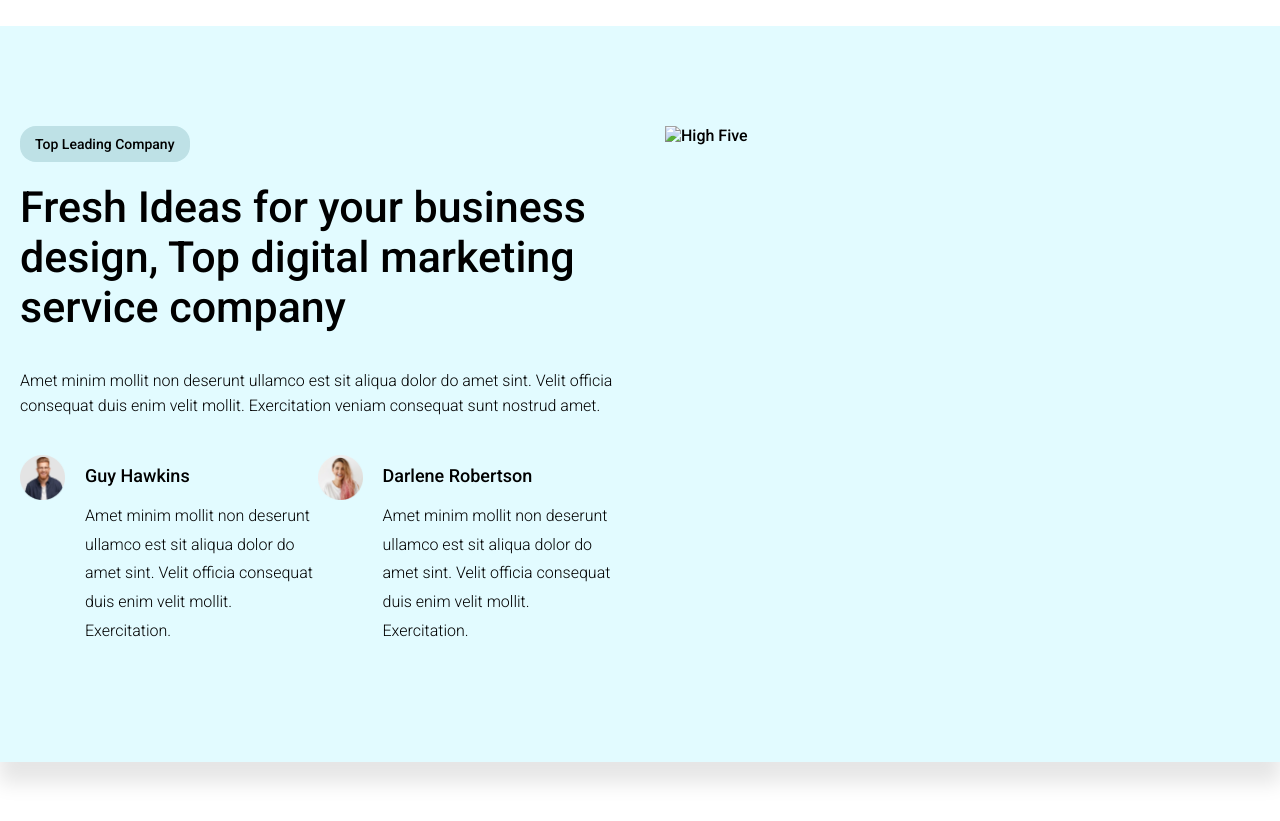
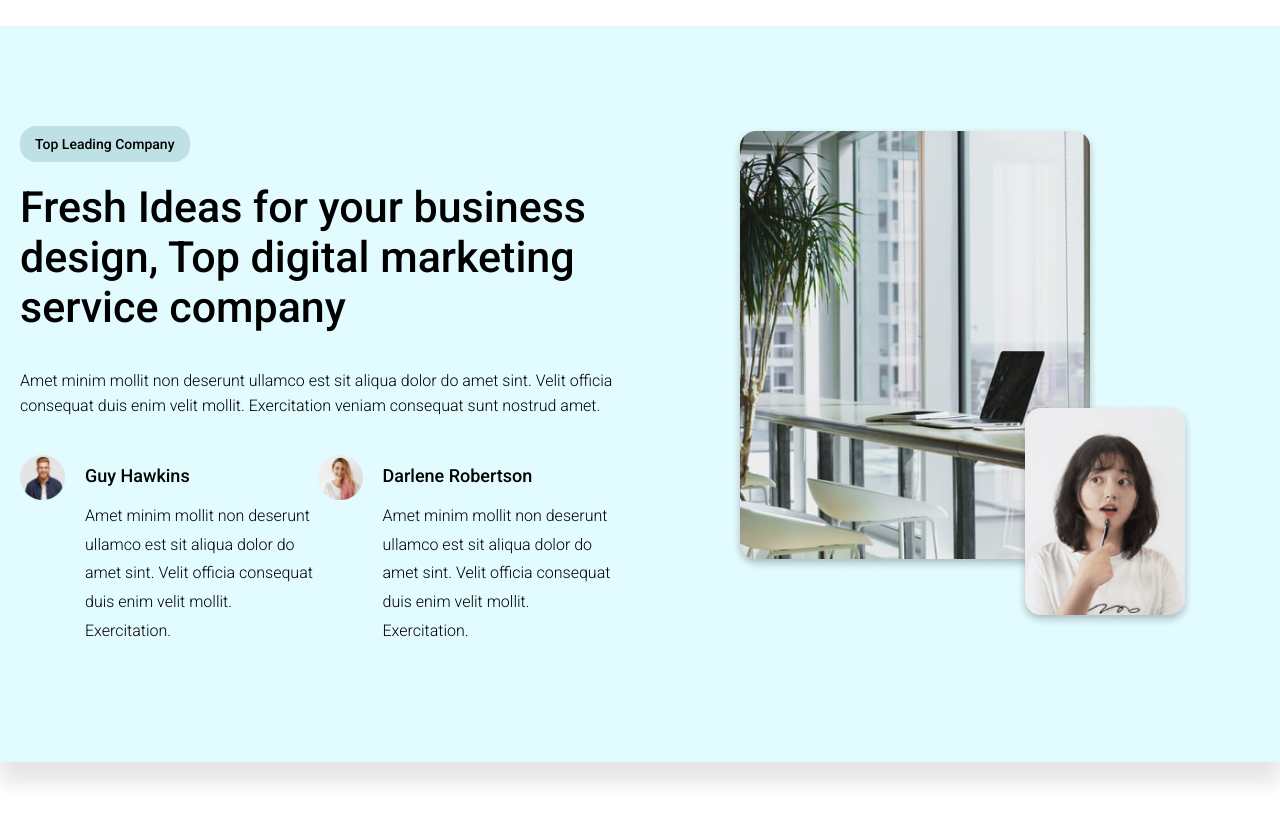
Before and after one commit to RhysE96/Another-Analytics-Landing-Page, a plain HTML site: page index.html in a window 1280 px wide. Shown: the part 2400-3221 px from the top of the page. Drawn offline with Linux system fonts and the light colour scheme; the site is published under a folder, as on GitHub Pages, so addresses that start at the root find nothing.

Commit message:
Update index.html

```diff
--- a/index.html
+++ b/index.html
@@ -181,7 +181,7 @@
         <div class="container">
           <div class="ideas-grid">
             <div class="ideas-img-wrap">
-              <img class="m-auto" alt="High Five" src="/images/high-five.png" />
+              <img class="m-auto" alt="High Five" src="images/high-five.png" />
             </div>
 
             <div class="ideas-content">
@@ -356,8 +356,8 @@
             <div class="ideas-img-wrap">
               <img
                 class="m-auto"
-                alt="High Five"
-                src="/images/top-leading.png"
+                alt="Top Leading"
+                src="images/top-leading.png"
               />
             </div>
           </div>
```
